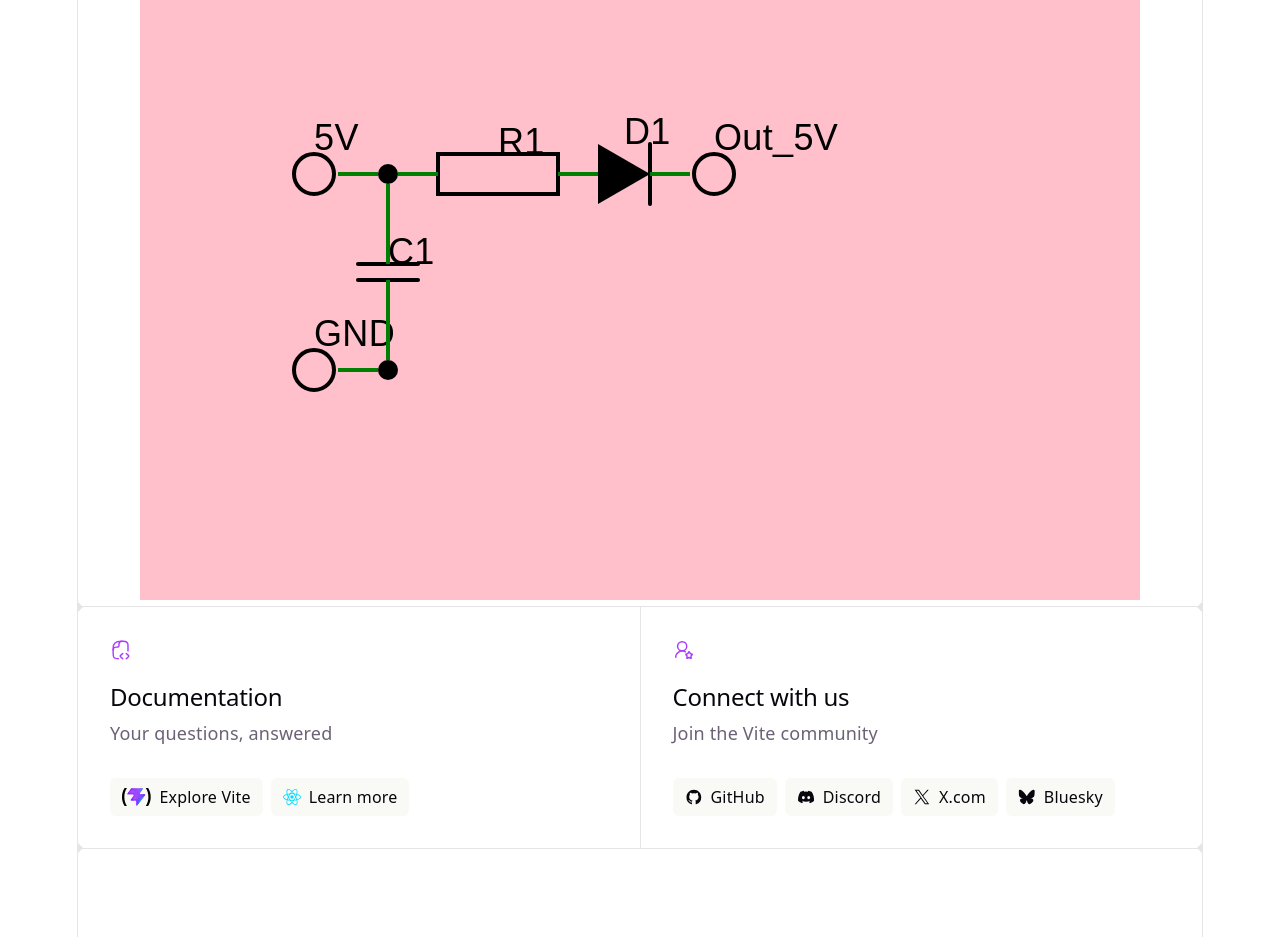
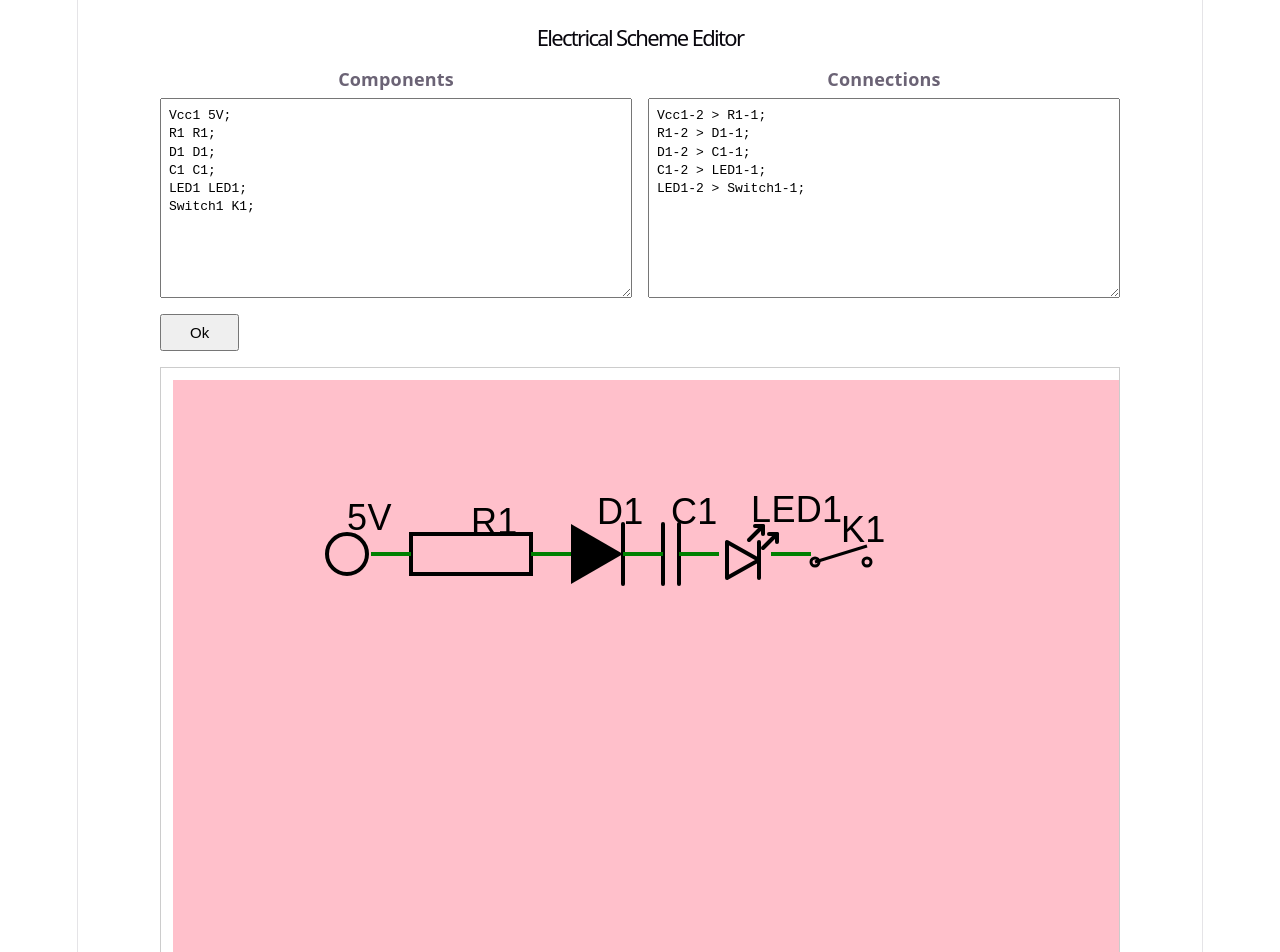
Before and after one commit to universalius/CodeElectricSchema, a React (Vite) app: page / in a window 1280 px wide. Shown: the top 952 px of the page. Built offline with nearby package versions, Linux system fonts and the light colour scheme.

Commit message:
added ui for change schema code on page

```diff
--- a/src/App.css
+++ b/src/App.css
@@ -182,3 +182,61 @@
     border-right-color: var(--border);
   }
 }
+
+.editor {
+  max-width: 960px;
+  margin: 0 auto;
+  padding: 24px;
+  display: flex;
+  flex-direction: column;
+  gap: 16px;
+}
+
+.editor h1 {
+  margin: 0;
+  font-size: 22px;
+}
+
+.editor-grid {
+  display: flex;
+  gap: 16px;
+  flex-wrap: wrap;
+}
+
+.editor-field {
+  flex: 1 1 320px;
+  display: flex;
+  flex-direction: column;
+  gap: 6px;
+  font-weight: 600;
+}
+
+.editor-field textarea {
+  font-family: monospace;
+  font-size: 13px;
+  line-height: 1.4;
+  padding: 8px;
+  resize: vertical;
+}
+
+.editor button {
+  align-self: flex-start;
+  padding: 8px 28px;
+  font-size: 15px;
+  cursor: pointer;
+}
+
+.editor-error {
+  color: #b00020;
+  font-family: monospace;
+  font-size: 13px;
+  white-space: pre-wrap;
+  margin: 0;
+}
+
+.scheme {
+  border: 1px solid #ccc;
+  background: #fff;
+  padding: 12px;
+  overflow: auto;
+}
--- a/src/App.tsx
+++ b/src/App.tsx
@@ -1,205 +1,85 @@
 import { useState } from "react";
-import reactLogo from "./assets/react.svg";
-import viteLogo from "./assets/vite.svg";
 import "./App.css";
 import { parseCode } from "./helpers/parseCode";
-import {
-  ComponentType,
-  LabelPosition,
-  Orientation,
-  type ElecComponentDefinition,
-} from "./types/ElecComponentDefinition";
 import { buildSchemeSvg } from "./helpers/buildScheme";
 
+const INITIAL_COMPONENTS = [
+  "Vcc1 5V;",
+  "R1 R1;",
+  "D1 D1;",
+  "C1 C1;",
+  "LED1 LED1;",
+  "Switch1 K1;",
+].join("\n");
+
+const INITIAL_CONNECTIONS = [
+  "Vcc1-2 > R1-1;",
+  "R1-2 > D1-1;",
+  "D1-2 > C1-1;",
+  "C1-2 > LED1-1;",
+  "LED1-2 > Switch1-1;",
+].join("\n");
+
+function buildSvgMarkup(componentsText: string, connectionsText: string): string {
+  const { components, connections } = parseCode(componentsText, connectionsText);
+  return buildSchemeSvg(components, connections).outerHTML;
+}
+
 function App() {
-  const [count, setCount] = useState(0);
+  const [componentsText, setComponentsText] = useState(INITIAL_COMPONENTS);
+  const [connectionsText, setConnectionsText] = useState(INITIAL_CONNECTIONS);
+  const [svgMarkup, setSvgMarkup] = useState<string>(() =>
+    buildSvgMarkup(INITIAL_COMPONENTS, INITIAL_CONNECTIONS),
+  );
+  const [error, setError] = useState<string | null>(null);
 
-  const testComponents = `
-Vcc1 5V;
-Gnd1 -;
-Vcc2 5V;
-Gnd2 -;
-D1 D1;
-D2 D2;
-Switch1 K1;
-Vcc3 5V;
-Gnd3 -;
-Vcc4 5V;
-Gnd4 -;
-C1 C1-l vert;`;
-
-  const testConnections = `
-Vcc1-2 - Dot1-1;
-Dot1-2 - D1-1;
-D1-2 - Dot2-1;
-Dot2-1 - Switch1-1;
-Switch1-2 - Vcc3-1;
-Dot1-4 | C1-1;
-C1-2 | Dot3-2;
-
-Gnd1-1 - Dot3-1;
-
-Vcc2-2 - D2-1;
-D2-2 - | Dot2-4;
-
-Gnd2-2 - Dot5-1;
-Dot5-2 | Dot3-4;
-Dot5-3 - Gnd4-1;
-`;
-
-  const testComponents1 = `
-Vcc1 5V;
-R1 R1;
-D1 D1;
-Vcc2 Out_5V;
-Dot1;
-Dot2;
-Dot3;
-Vcc3 5V;
-C1 C1 vert;
-Gnd1 GND;
-`;
-
-  const testConnections1 = `
-Vcc1-2 > Dot1-1;
-Dot1-4 v 40 C1-1;
-C1-2 v 40 Dot3-2;
-Dot3-1 < Gnd1-2;
-Dot1-3 > R1-1;
-R1-2 > D1-1;
-D1-2 > Vcc2-1;
-`;
-
-  //Dot1-4 v 40 < Vcc3-2;
-
-  const result = parseCode(testComponents1, testConnections1);
-
-  // console.log("Parsed Result:", result);
-
-  const diode: ElecComponentDefinition = {
-    label: { name: "D1", position: LabelPosition.Bottom },
-    id: "D1",
-    type: ComponentType.D,
-    orientation: Orientation.Vertical,
+  const handleOk = () => {
+    try {
+      setSvgMarkup(buildSvgMarkup(componentsText, connectionsText));
+      setError(null);
+    } catch (e) {
+      setSvgMarkup("");
+      setError(e instanceof Error ? e.message : String(e));
+    }
   };
 
-  const resistor: ElecComponentDefinition = {
-    label: { name: "R1", position: LabelPosition.Right },
-    id: "R1",
-    type: ComponentType.R,
-    orientation: Orientation.Vertical,
-  };
+  return (
+    <div className="editor">
+      <h1>Electrical Scheme Editor</h1>
 
-  const testSvg = buildSchemeSvg(result.components, result.connections);
+      <div className="editor-grid">
+        <label className="editor-field">
+          <span>Components</span>
+          <textarea
+            value={componentsText}
+            onChange={(e) => setComponentsText(e.target.value)}
+            rows={10}
+            spellCheck={false}
+          />
+        </label>
 
-  return (
-    <>
-      {/* <section id="center">
-        <svg
-          width="300"
-          height="300"
-          viewBox="-75 -75 150 150"
-          style={{ color: "black", backgroundColor: "pink" }}
-        >
-          <Diode component={diode} />
-          <Resistor component={resistor} />
-        </svg>
-      </section> */}
+        <label className="editor-field">
+          <span>Connections</span>
+          <textarea
+            value={connectionsText}
+            onChange={(e) => setConnectionsText(e.target.value)}
+            rows={10}
+            spellCheck={false}
+          />
+        </label>
+      </div>
+
+      <button type="button" onClick={handleOk}>
+        Ok
+      </button>
+
+      {error && <p className="editor-error">{error}</p>}
 
       <div
-        ref={(node) => {
-          if (node && testSvg) {
-            node.replaceChildren(testSvg);
-          }
-        }}
+        className="scheme"
+        dangerouslySetInnerHTML={{ __html: svgMarkup }}
       />
-
-      <div className="ticks"></div>
-
-      <section id="next-steps">
-        <div id="docs">
-          <svg className="icon" role="presentation" aria-hidden="true">
-            <use href="/icons.svg#documentation-icon"></use>
-          </svg>
-          <h2>Documentation</h2>
-          <p>Your questions, answered</p>
-          <ul>
-            <li>
-              <a href="https://vite.dev/" target="_blank">
-                <img className="logo" src={viteLogo} alt="" />
-                Explore Vite
-              </a>
-            </li>
-            <li>
-              <a href="https://react.dev/" target="_blank">
-                <img className="button-icon" src={reactLogo} alt="" />
-                Learn more
-              </a>
-            </li>
-          </ul>
-        </div>
-        <div id="social">
-          <svg className="icon" role="presentation" aria-hidden="true">
-            <use href="/icons.svg#social-icon"></use>
-          </svg>
-          <h2>Connect with us</h2>
-          <p>Join the Vite community</p>
-          <ul>
-            <li>
-              <a href="https://github.com/vitejs/vite" target="_blank">
-                <svg
-                  className="button-icon"
-                  role="presentation"
-                  aria-hidden="true"
-                >
-                  <use href="/icons.svg#github-icon"></use>
-                </svg>
-                GitHub
-              </a>
-            </li>
-            <li>
-              <a href="https://chat.vite.dev/" target="_blank">
-                <svg
-                  className="button-icon"
-                  role="presentation"
-                  aria-hidden="true"
-                >
-                  <use href="/icons.svg#discord-icon"></use>
-                </svg>
-                Discord
-              </a>
-            </li>
-            <li>
-              <a href="https://x.com/vite_js" target="_blank">
-                <svg
-                  className="button-icon"
-                  role="presentation"
-                  aria-hidden="true"
-                >
-                  <use href="/icons.svg#x-icon"></use>
-                </svg>
-                X.com
-              </a>
-            </li>
-            <li>
-              <a href="https://bsky.app/profile/vite.dev" target="_blank">
-                <svg
-                  className="button-icon"
-                  role="presentation"
-                  aria-hidden="true"
-                >
-                  <use href="/icons.svg#bluesky-icon"></use>
-                </svg>
-                Bluesky
-              </a>
-            </li>
-          </ul>
-        </div>
-      </section>
-
-      <div className="ticks"></div>
-      <section id="spacer"></section>
-    </>
+    </div>
   );
 }
 
--- a/src/components/Diode/Diode.tsx
+++ b/src/components/Diode/Diode.tsx
@@ -5,10 +5,7 @@ import {
   getTranslate,
   getLabelCoords,
 } from "../../helpers/componentPositionHelpers";
-import {
-  LabelPosition,
-  type ElecComponentDefinition,
-} from "../../types/ElecComponentDefinition";
+import type { ElecComponentDefinition } from "../../types/ElecComponentDefinition";
 
 export const Diode = ({
   component,
--- a/src/helpers/parseCode.ts
+++ b/src/helpers/parseCode.ts
@@ -87,7 +87,7 @@ export const parseConnections = (text: string): Connection[] => {
 };
 
 const parseComponentType = (typeStr: string): ComponentType => {
-  const [name, index] = splitTextAndNumbers(typeStr);
+  const [name] = splitTextAndNumbers(typeStr);
   switch (name) {
     case "R":
       return ComponentType.R;
--- a/src/types/DiodeSvgContainer.ts
+++ b/src/types/DiodeSvgContainer.ts
@@ -1,4 +1,4 @@
-import type { ElecComponentDefinition, Point } from "./ElecComponentDefinition";
+import type { ElecComponentDefinition } from "./ElecComponentDefinition";
 import svgString from "../assets/diode.svg?raw";
 import { BaseSvgComponent } from "./BaseSvgContainer";
 
```
